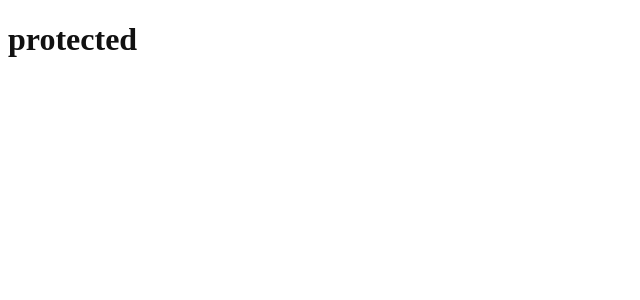
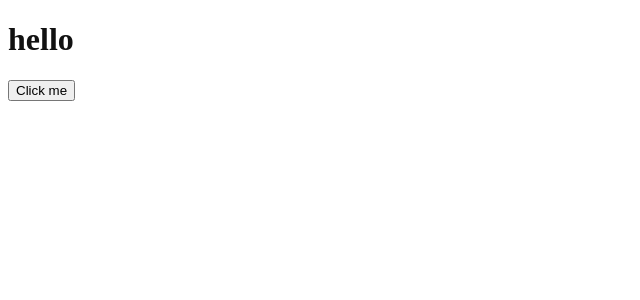
Before and after one commit to danbeeS2/react, a React (Create React App) app: page / in a window 1280 px wide. Shown: the top 300 px of the page, without its empty margins (0-640 px from the left). Built offline with nearby package versions, Linux system fonts and the light colour scheme.

Commit message:
3.7 TypeScript Recap

```diff
--- a/package.json
+++ b/package.json
@@ -42,6 +42,7 @@
     ]
   },
   "devDependencies": {
+    "@types/react-query": "^1.2.9",
     "@types/styled-components": "^5.1.34"
   }
 }
--- a/src/App.tsx
+++ b/src/App.tsx
@@ -1,3 +1,4 @@
+import { useState } from "react";
 import styled from "styled-components";
 
 const Container = styled.div`
@@ -8,12 +9,54 @@ const H1 = styled.h1`
   color: ${(props) => props.theme.textColor};
 `;
 
+interface DummyProps {
+  text: string;
+  active?: boolean;
+}
+
+function Dummy({ text, active = false }: DummyProps) {
+  return <H1>{text}</H1>;
+}
+
 function App() {
+  const [counter, setCounter] = useState(0);
+  const onClick = (event: React.MouseEvent<HTMLButtonElement>) => {
+    console.log(event);
+  };
+  const onSubmit = (event: React.FormEvent<HTMLFormElement>) => {
+    event.preventDefault();
+  };
   return (
     <Container>
-      <H1>protected</H1>
+      <Dummy active={true} text={"hello"} />
+      <form onSubmit={onSubmit}></form>
+      <button onClick={onClick}>Click me</button>
     </Container>
   );
 }
 
 export default App;
+
+// https://reactjs.org/docs/events.html
+/* SyntheticEvent (합성 이벤트)
+이벤트 핸들러는 모든 브라우저에서 이벤트를 동일하게 처리하기 위한 이벤트 래퍼 SyntheticEvent 객체를 전달받습니다.
+
+Keyboard Events
+ex) onKeyDown onKeyPress onKeyUp
+
+Focus Events
+ex) onFocus onBlur
+
+Form Events
+ex) onChange onInput onInvalid onReset onSubmit
+
+Generic Events
+ex) onError onLoad
+
+etc.. */
+
+/*
+어떤 라이브러리나 패키지를 다운로드 하면 타입스크립트 선언 파일(declaration)이 없음
+대부분 유명한 라이브러리들은 Definitely Typed라는 레퍼지토리 내에 있음(모든 걸 다 보여주지는 않음)
+그래서 "npm i --save-dev @types/다운로드한 라이브러리 명"해보기!
+*/
```
Also changed, not shown: 1 other file (tests, documents, lock files or other folders).
